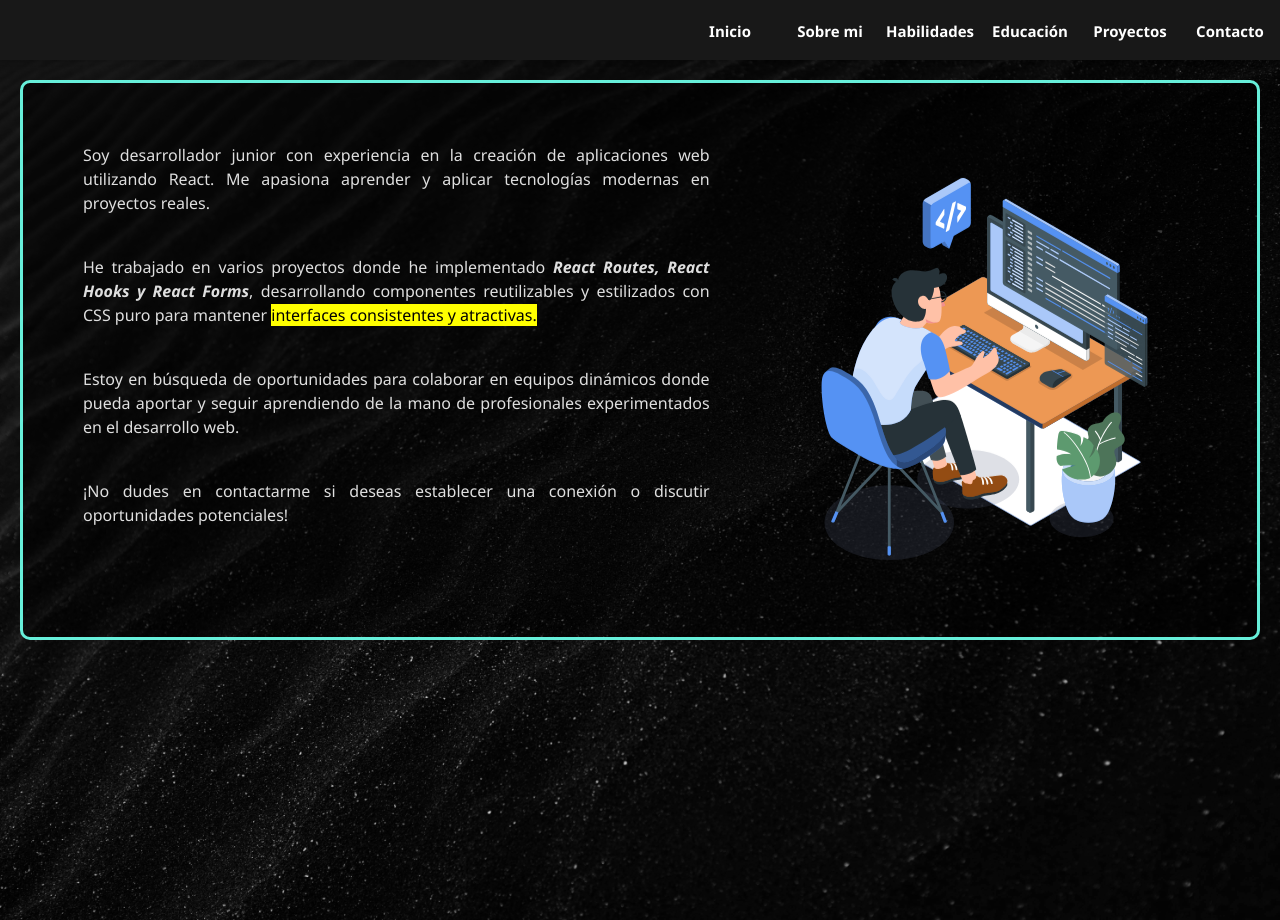
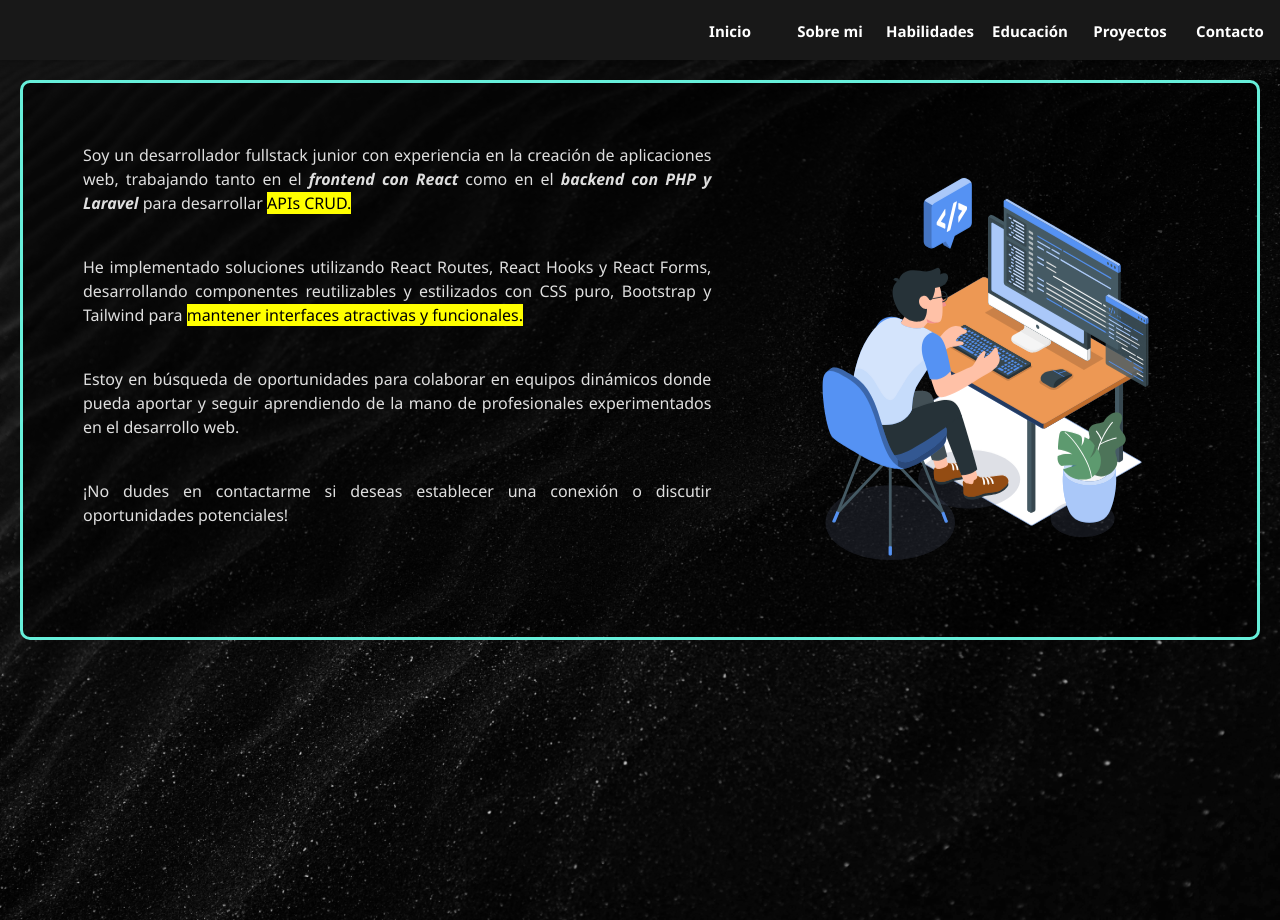
Before and after one commit to melagora/portafolio2_reactJSX-vite, a React (Vite) app: page /about_me in a window 1280 px wide. Built offline with nearby package versions, Linux system fonts and the light colour scheme.

Commit message:
changes about-me

```diff
--- a/src/routes/Aboutme.jsx
+++ b/src/routes/Aboutme.jsx
@@ -11,18 +11,10 @@ export default function Aboutme() {
           <div>
             {/* <p>Info Corta</p> */}
             <p>
-              Soy desarrollador junior con experiencia en la creación de
-              aplicaciones web utilizando React. Me apasiona aprender y aplicar
-              tecnologías modernas en proyectos reales.
+              Soy un desarrollador fullstack junior con experiencia en la creación de aplicaciones web, trabajando tanto en el <b><i>frontend con React</i></b> como en el <b><i>backend con PHP y Laravel</i></b> para desarrollar <mark>APIs CRUD.</mark>
             </p>
             <p>
-              He trabajado en varios proyectos donde he implementado
-              <b>
-                <i> React Routes, React Hooks y React Forms</i>
-              </b>
-              , desarrollando componentes reutilizables y estilizados con CSS
-              puro para mantener{" "}
-              <mark>interfaces consistentes y atractivas.</mark>
+            He implementado soluciones utilizando React Routes, React Hooks y React Forms, desarrollando componentes reutilizables y estilizados con CSS puro, Bootstrap y Tailwind para <mark> mantener interfaces atractivas y funcionales. </mark>
             </p>
             <p>
               Estoy en búsqueda de oportunidades para colaborar en equipos
```
